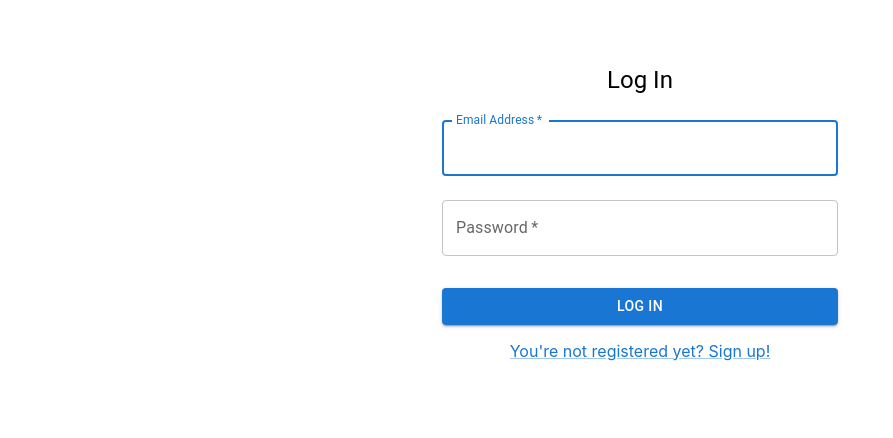
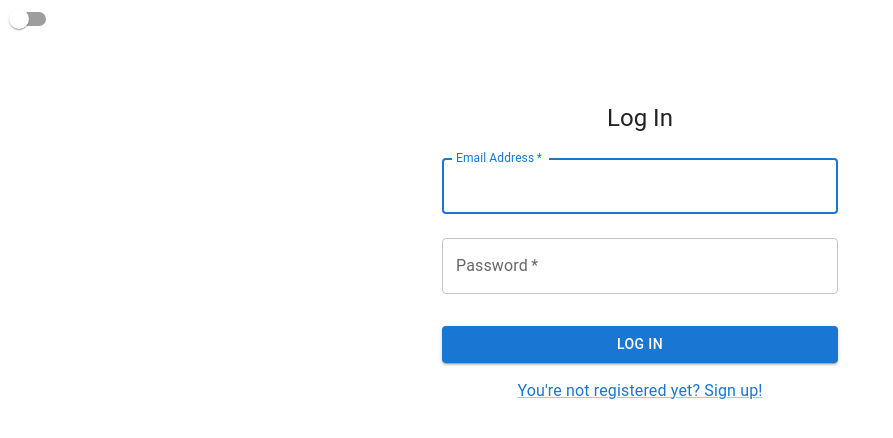
Before and after one commit to God-Micha/ProjetReactJS, a React (Create React App) app in the folder front/: page /login in a window 1280 px wide. Shown: the top 438 px of the page, without its empty margins (0-893 px from the left). Built offline with nearby package versions, Linux system fonts and the light colour scheme.

Commit message:
add darktheme

```diff
--- a/front/src/App.jsx
+++ b/front/src/App.jsx
@@ -1,4 +1,4 @@
-import React, { useEffect } from "react";
+import React, {useEffect, useState} from "react";
 import { BrowserRouter as Router, Routes, Route, Navigate } from "react-router-dom";
 import { useAuth } from "./AuthContext";
 import setupAxiosConfig from "./axiosConfig";
@@ -9,17 +9,44 @@ import PixelBoard from "./components/pixelBoard/PixelBoard";
 import AdminPage from "./components/admin/AdminPage";
 import PixelBoardForm from "./components/admin/PixelBoardForm";
 import Homepage from './components/homepage/Homepage';
+import CssBaseline from "@mui/material/CssBaseline";
+import {ThemeProvider} from "@mui/material";
+import {createTheme} from "@mui/material/styles";
+import ThemeSwitcher from "./components/theme/themeSwitcher";
+
+
+const lightTheme = createTheme({
+    palette: {
+        mode: 'light',
+    },
+});
+
+const darkTheme = createTheme({
+    palette: {
+        mode: 'dark',
+    },
+});
 
 function App() {
     const { isLoggedIn } = useAuth();
+    const [theme, setTheme] = useState('light');
+
+    const toggleTheme = () => {
+        setTheme(theme === 'light' ? 'dark' : 'light');
+    };
+
+    const appliedTheme = theme === 'light' ? lightTheme : darkTheme;
 
     useEffect(() => {
         setupAxiosConfig();
     }, []);
 
     return (
+        <ThemeProvider theme={appliedTheme}>
+            <CssBaseline />
             <Router>
                 <div className="App">
+                    <ThemeSwitcher toggleTheme={toggleTheme} />
                     <Routes>
                         <Route path="/signup" element={!isLoggedIn ? <SignUp /> : <Navigate replace to="/homepage" />} />
                         <Route path="/login" element={!isLoggedIn ? <LogIn /> : <Navigate replace to="/homepage" />} />
@@ -32,6 +59,8 @@ function App() {
                     </Routes>
                 </div>
             </Router>
+        </ThemeProvider>
+
     );
 }
 
--- /dev/null
+++ b/front/src/components/theme/themeContext.jsx
@@ -0,0 +1,38 @@
+// theme-context.js
+import React, { createContext, useState, useMemo } from 'react';
+import { createTheme, ThemeProvider as MuiThemeProvider } from '@mui/material/styles';
+import CssBaseline from '@mui/material/CssBaseline';
+
+// Création du contexte
+export const ThemeContext = createContext({
+    toggleTheme: () => {}, // Fonction pour basculer le thème
+    currentTheme: 'light' // Valeur initiale du thème
+});
+
+// Fournisseur de thème qui encapsule les composants enfants avec le thème choisi
+export const ThemeProvider = ({ children }) => {
+    const [theme, setTheme] = useState('light'); // État pour suivre le thème actuel
+
+    const themeObject = useMemo(() => {
+        // Création de l'objet thème utilisant createTheme de Material-UI
+        return createTheme({
+            palette: {
+                mode: theme, // Basculer entre 'light' et 'dark'
+            },
+        });
+    }, [theme]);
+
+    const toggleTheme = () => {
+        // Fonction pour basculer entre les thèmes clair et sombre
+        setTheme((prevTheme) => (prevTheme === 'light' ? 'dark' : 'light'));
+    };
+
+    return (
+        <ThemeContext.Provider value={{ currentTheme: theme, toggleTheme }}>
+            <MuiThemeProvider theme={themeObject}>
+                <CssBaseline /> // Utilise CssBaseline pour normaliser les styles de base à travers les navigateurs
+                {children} // Composants enfants qui utiliseront ce contexte
+            </MuiThemeProvider>
+        </ThemeContext.Provider>
+    );
+};
--- /dev/null
+++ b/front/src/components/theme/themeSwitcher.jsx
@@ -0,0 +1,19 @@
+import { Switch } from '@mui/material';
+import { useContext } from 'react';
+import { ThemeContext } from './themeContext'; // Assurez-vous de créer ce contexte ou de l'adapter à votre code
+
+const ThemeSwitcher = ({ toggleTheme }) => {
+    const { theme } = useContext(ThemeContext);
+
+    return (
+        <div>
+            <Switch
+                checked={theme === 'dark'}
+                onChange={toggleTheme}
+                name="themeSwitch"
+            />
+        </div>
+    );
+};
+
+export default ThemeSwitcher
```
Lines whose indentation alone changed are shown as unchanged.
